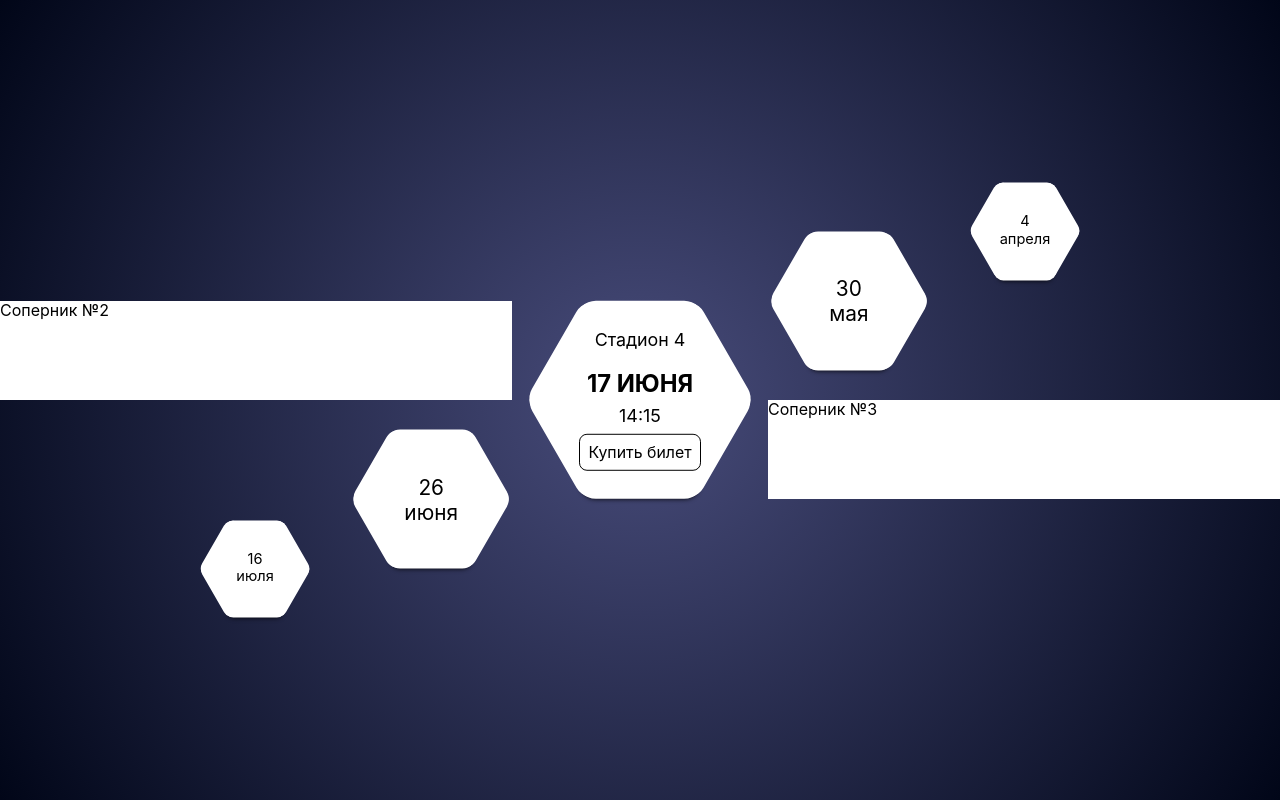
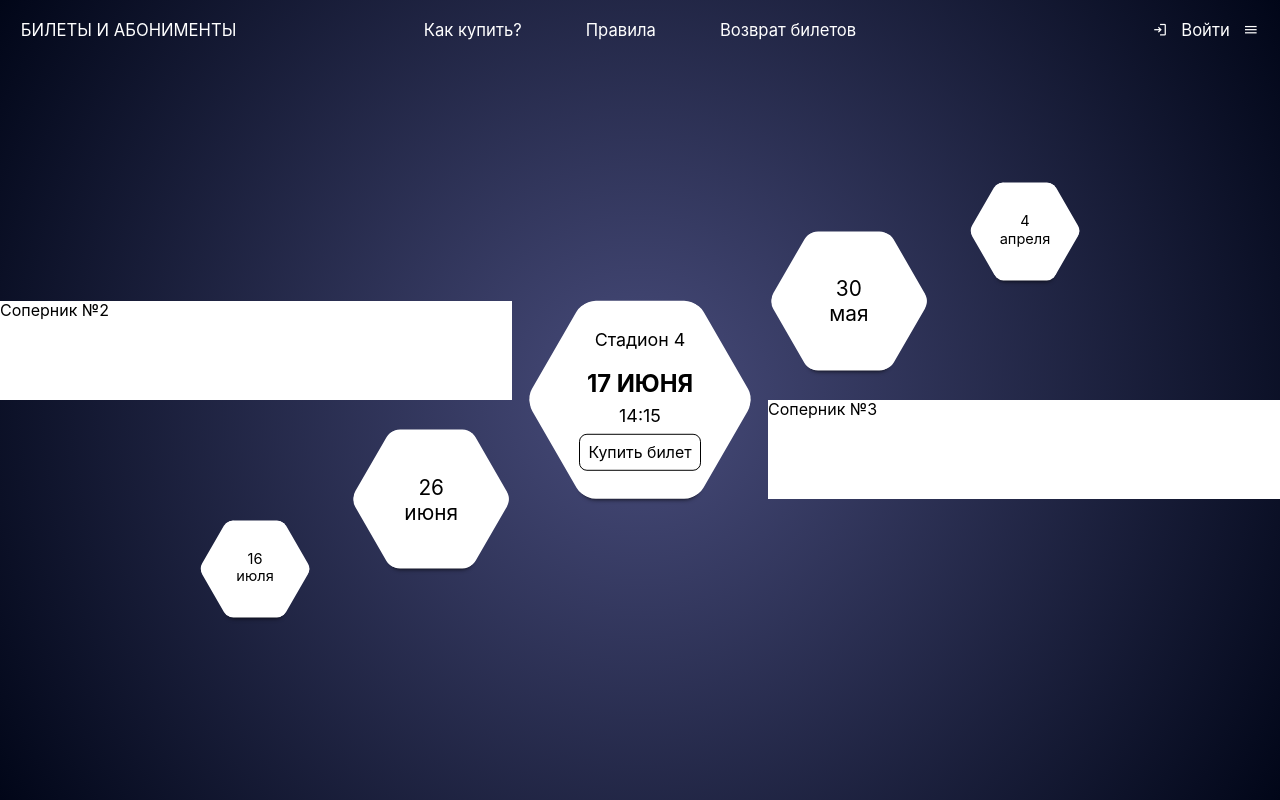
Before and after one commit to Hephzibah8625/InfomatikaWebTask, a Vue app: page / in a window 1280 px wide. Built offline with nearby package versions, Linux system fonts and the light colour scheme.

Commit message:
Add navigation menu

```diff
--- a/index.html
+++ b/index.html
@@ -3,6 +3,7 @@
   <head>
     <meta charset="UTF-8" />
     <link rel="icon" type="image/svg+xml" href="/vite.svg" />
+    <link rel="stylesheet" href="https://fonts.googleapis.com/css2?family=Material+Symbols+Outlined:opsz,wght,FILL,GRAD@20..48,100..700,0..1,-50..200" />
     <meta name="viewport" content="width=device-width, initial-scale=1.0" />
     <title>Vite + Vue</title>
   </head>
--- a/src/App.vue
+++ b/src/App.vue
@@ -303,6 +303,23 @@ const getPositionStyle = (top, left, width, height) => {
 
 <template>
   <div class="wrapper" ref="wrapper">
+    <div class="navbar">
+      <div><a href="#">БИЛЕТЫ И АБОНИМЕНТЫ</a></div>
+
+      <div class="navbar__menu">
+        <div><a href="#">Как купить?</a></div>
+        <div><a href="#">Правила</a></div>
+        <div><a href="#">Возврат билетов</a></div>
+      </div>
+
+      <div class="navbar__sign-in">
+        <a href="#">
+          <span class="material-symbols-outlined">login</span>Войти<span class="material-symbols-outlined">menu</span>
+        </a>
+      </div>
+    </div>
+
+
     <div
       class="enemy-line"
       :style="getPositionStyle(
@@ -351,10 +368,52 @@ const getPositionStyle = (top, left, width, height) => {
   left: 0;
   width: 100%;
   color: white;
+  padding: calc(1vh + 1vw);
+  display: grid;
+  grid-template-columns: 1fr auto 1fr;
+}
+
+.navbar__sign-in {
+  justify-self: end;
+}
+
+.navbar__sign-in a {
+  display: flex;
+  align-items: center;
+  gap: 1vw;
+}
+
+.navbar__menu {
+  display: flex;
+  gap: 5vw;
+}
+
+a, span {
+  font-size: calc(var(--index) * 0.8);
 }
 
 a {
   color: white;
+  position: relative;
+}
+
+a:before {
+  content: '';
+  position: absolute;
+  width: 100%;
+  height: calc(var(--index) * 0.1);
+  border-radius: calc(var(--index) * 0.1);
+  background-color: white;
+  bottom: 0;
+  left: 0;
+  transform-origin: right;
+  transform: scaleX(0);
+  transition: transform .3s ease-in-out;
+}
+
+a:hover::before {
+  transform-origin: left;
+  transform: scaleX(1);
 }
 
 .enemy-line {
--- a/src/style.css
+++ b/src/style.css
@@ -10,6 +10,8 @@
   text-rendering: optimizeLegibility;
   -webkit-font-smoothing: antialiased;
   -moz-osx-font-smoothing: grayscale;
+
+  --index: calc(1vh + 1vw);
 }
 
 * {
```
